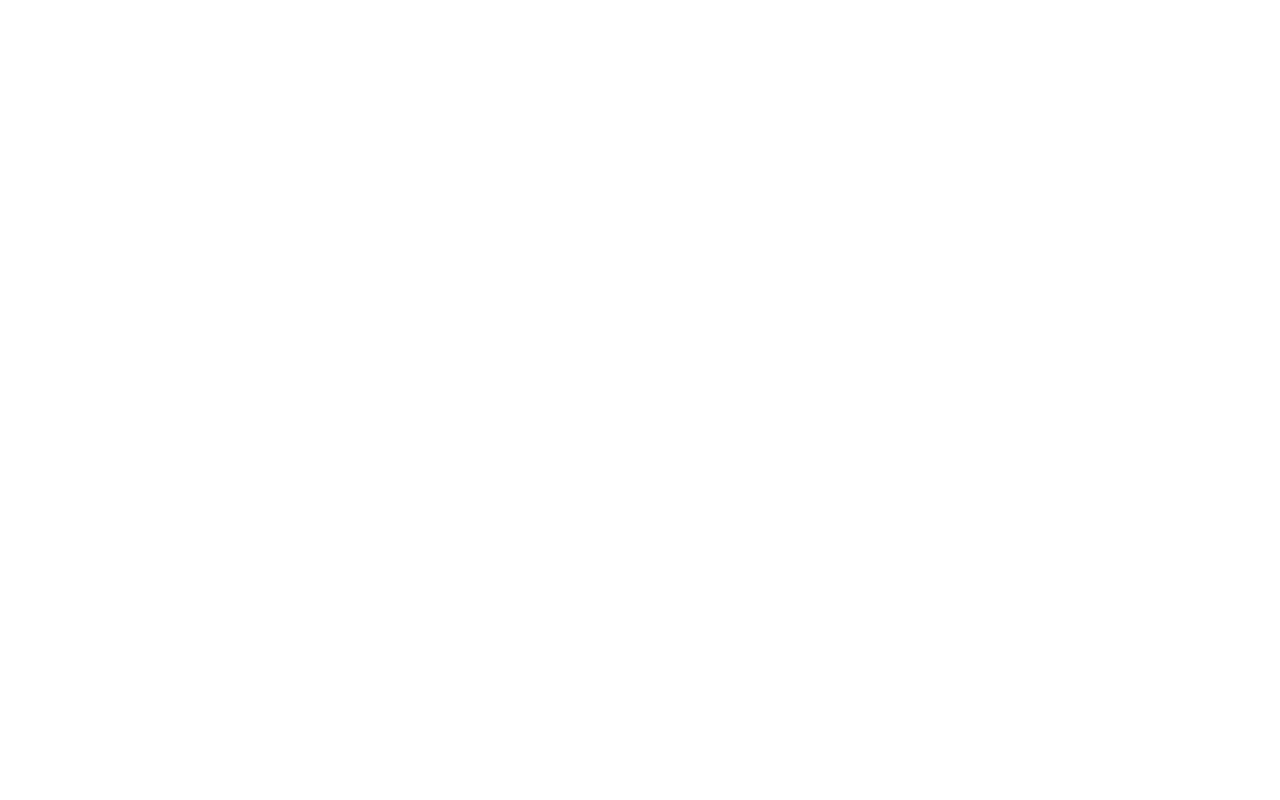
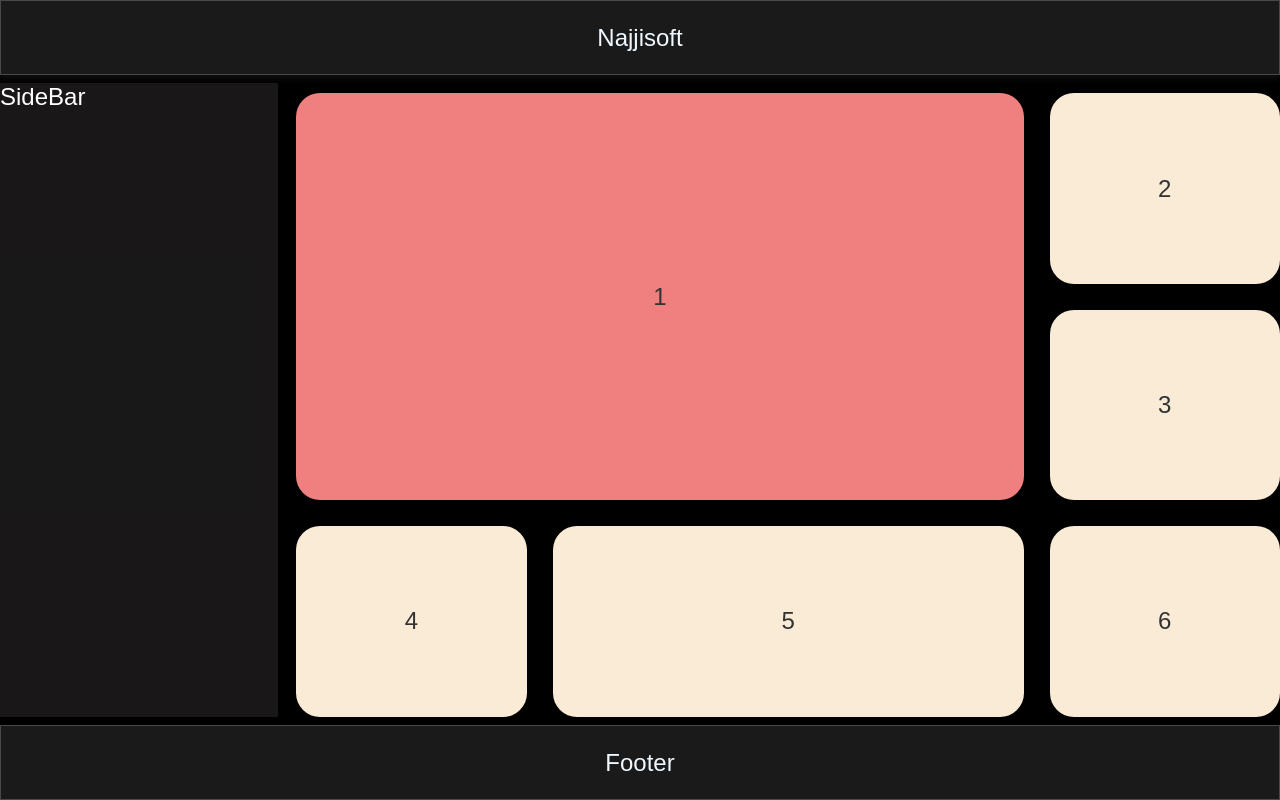
Before and after one commit to owenmicheal/css, a plain HTML site: page layout/index.html in a window 1280 px wide. Drawn offline with Linux system fonts and the light colour scheme.

Commit message:
intro to grid

```diff
--- a/layout/index.html
+++ b/layout/index.html
@@ -3,9 +3,20 @@
 <head>
     <meta charset="UTF-8">
     <meta name="viewport" content="width=device-width, initial-scale=1.0">
-    <title>Layout</title>
+    <title>Grid Layout</title>
+    <link rel="stylesheet" href="styles.css">
 </head>
 <body>
-
+    <header class="header el">Najjisoft</header>
+    <div class="container">
+        <div class="box">1</div>
+        <div class="box">2</div>
+        <div class="box">3</div>
+        <div class="box">4</div>
+        <div class="box">5</div>
+        <div class="box">6</div>
+    </div>
+    <div class="sidebar">SideBar</div>
+    <footer class="footer el">Footer</footer>
 </body>
 </html>
--- a/layout/styles.css
+++ b/layout/styles.css
@@ -0,0 +1,75 @@
+* {
+    margin: 0;
+    padding: 0;
+    box-sizing: border-box;
+}
+
+body {
+    font-family: Arial, Helvetica, sans-serif;
+    font-size: 1.5rem;
+    background-color: black;
+    color: white;
+    min-height: 100vh;
+
+    display: grid;
+    grid-template-columns: repeat(9, 1fr);
+    grid-auto-rows: 75px auto 75px;
+    grid-template-areas:
+    "hd hd hd hd hd hd hd hd hd"
+    "sb sb mn mn mn mn mn mn mn"
+    "ft ft ft ft ft ft ft ft ft";
+    gap: 0.35em;
+}
+
+.el {
+    background: rgba(255, 255, 255, 0.1);
+    backdrop-filter: blur(10px);
+    box-shadow: 0 4px 6px rgba(138, 137, 137, 0.1);
+    border: 1px solid rgba(255, 255, 255, 0.2);
+    color: aliceblue;
+    display: grid;
+    place-content: center;
+}
+
+.header {
+    grid-area: hd;
+}
+
+.sidebar {
+    grid-area: sb;
+    background-color: rgba(30, 28, 28, 0.843);
+}
+
+.footer {
+    grid-area: ft;
+}
+
+.container {
+    grid-area: mn;
+    min-height: 500px;
+    display: grid;
+    grid-template-columns: 1fr 2fr 1fr;
+    grid-auto-rows: minmax(200px, auto);
+    gap: 1rem;
+}
+
+.box {
+    background-color: antiquewhite;
+    color: #333;
+    padding: 0.5rem;
+    display: flex;
+    justify-content: center;
+    align-items: center;
+    border-radius: 1em;
+    margin: 10px 0 0 10px;
+}
+
+.box:first-child {
+    background-color: lightcoral;
+    /* grid-column-start: 1;
+    grid-column-end: 3;
+    grid-row-start: 1;
+    grid-row-end: 3; */
+    grid-column: 1/3;
+    grid-row: 1/3;
+}
```
